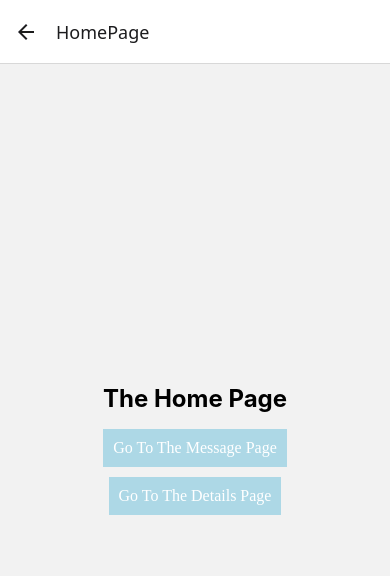
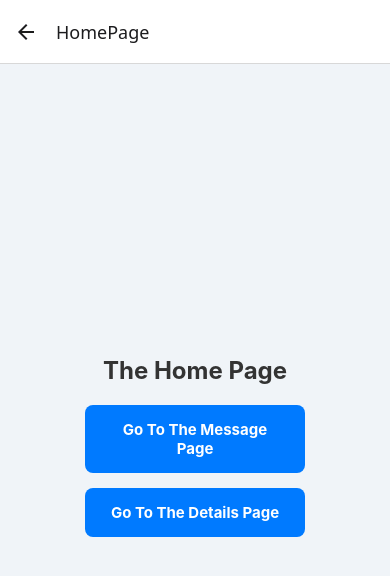
Before and after one commit to MeMeee1/NavigationTask--Risevest, a React Native app: screen /MainStack in a window 390 px wide. Shown: the top 576 px of the page. Built offline with nearby package versions, Linux system fonts and the light colour scheme.

Commit message:
Update HomeScreen.js

```diff
--- a/screens/HomeScreen.js
+++ b/screens/HomeScreen.js
@@ -1,33 +1,48 @@
-import {View,Text,StyleSheet,Pressable} from "react-native";
-import {useNavigation} from "@react-navigation/native";
-export default function HomeScreen({navigation}){
-  return(
+import { View, Text, StyleSheet, Pressable } from "react-native";
+import { useNavigation } from "@react-navigation/native";
+
+export default function HomeScreen({ navigation }) {
+  return (
     <View style={styles.container}>
-    <Text style={styles.text}>The Home Page</Text>
-    <Pressable style={styles.navText} onPress={()=> navigation.navigate("HomeStack")}>Go To The Message Page
-    </Pressable>
-    <Pressable style={styles.navText} onPress={()=> navigation.navigate("HomeStack", { screen: "DetailsPage" })}>Go To The Details Page
-    </Pressable>
+      <Text style={styles.text}>The Home Page</Text>
+
+      <Pressable style={styles.button} onPress={() => navigation.navigate("HomeStack")}>
+        <Text style={styles.buttonText}>Go To The Message Page</Text>
+      </Pressable>
+
+      <Pressable style={styles.button} onPress={() => navigation.navigate("HomeStack", { screen: "DetailsPage" })}>
+        <Text style={styles.buttonText}>Go To The Details Page</Text>
+      </Pressable>
     </View>
   );
 }
-const styles =StyleSheet.create({
-  container:{
-    flex:1,
-    alignItems:"center",
-    justifyContent:"center",
+
+const styles = StyleSheet.create({
+  container: {
+    flex: 1,
+    alignItems: "center",
+    justifyContent: "center",
+    backgroundColor: "#f0f4f8", // Light background for contrast
   },
-  text:{
+  text: {
     fontSize: 24,
-    fontWeight:"bold",
-    marginBottom:16,
+    fontWeight: "bold",
+    marginBottom: 20,
+    color: "#333",
   },
-  navText:{
-    color:"white",
-    backgroundColor:"lightblue",
-    padding:10,
-    marginBottom:10
-
-  }
-
+  button: {
+    backgroundColor: "#007AFF", // Blue background
+    paddingVertical: 15,
+    paddingHorizontal: 20,
+    borderRadius: 8,
+    marginBottom: 15,
+    alignItems: "center",
+    width: 220, // Set uniform width
+  },
+  buttonText: {
+    color: "white",
+    fontSize: 15,
+    fontWeight: "bold",
+    textAlign: "center",
+  },
 });
```
